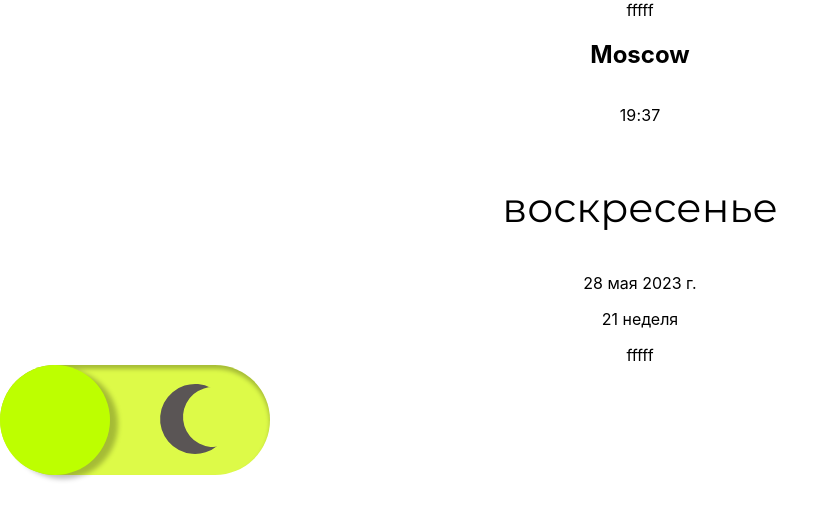
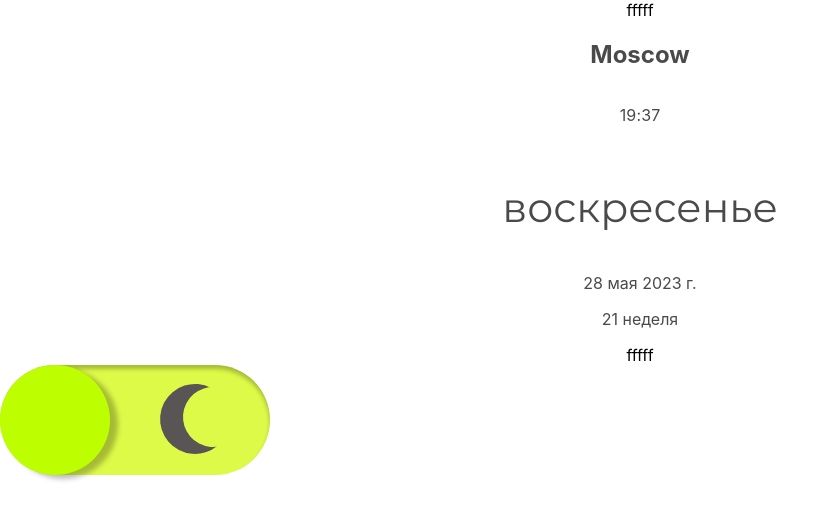
Before and after one commit to GeniaV/weather, a React (Create React App) app: page / in a window 1280 px wide. Shown: the top 520 px of the page, without its empty margins (0-839 px from the left). Built offline with nearby package versions, Linux system fonts and the light colour scheme; no server answers.

Commit message:
add: changing text color in dark and white modes

```diff
--- a/src/components/app/app.module.css
+++ b/src/components/app/app.module.css
@@ -11,3 +11,11 @@
 #dark {
   background-color: #1c1c1c;
 }
+
+.city_white {
+  color: white;
+}
+
+.city_dark {
+  color: #4a4a4a;
+}
--- a/src/components/app/app.tsx
+++ b/src/components/app/app.tsx
@@ -12,16 +12,18 @@ import { ThemeContext } from '../../services/context/context';
 
 function App() {
   const [theme, setTheme] = useState<string>(styles.light);
+  const [cityColorLight, setCityColorLight] = useState(false);
 
   const toggleTheme = () => {
     setTheme((currentTheme) => currentTheme === styles.light ? styles.dark : styles.light);
+    setCityColorLight(!cityColorLight);
   }
 
   return (
     <ThemeContext.Provider value={{ theme, toggleTheme }}>
       <div className={styles.main} id={theme}>
         <Weather />
-        <h2 className={styles.city}>{city}</h2>
+        {!cityColorLight ? <h2 className={styles.city_dark}>{city}</h2> : <h2 className={styles.city_white}>{city}</h2>}
         <section>
           <Time />
           <Day />
--- a/src/components/day/day.module.css
+++ b/src/components/day/day.module.css
@@ -3,3 +3,11 @@
   font-weight: 400;
   font-size: 41px;
 }
+
+.text_white {
+  color: white;
+}
+
+.text_dark {
+  color: #4a4a4a;
+}
--- a/src/components/day/day.tsx
+++ b/src/components/day/day.tsx
@@ -1,17 +1,35 @@
 import { useEffect, useState } from "react";
 import styles from "./day.module.css"
+import { useGlobalContext } from "../../services/context/context";
+import appStyles from '../app/app.module.css';
 
 function Day() {
   const [weekDay, setWeekDay] = useState('');
+  const { theme } = useGlobalContext();
+  const [textColorLight, seTextColorLight] = useState(false);
+
+  useEffect(() => {
+    if (theme === appStyles.light) {
+      seTextColorLight(false)
+    }
+
+    if (theme === appStyles.dark) {
+      seTextColorLight(true)
+    }
+  }, [theme, textColorLight])
 
   useEffect(() => {
     const date = new Date();
-    const dayOfWeek = date.toLocaleDateString('ru-RU', { weekday: 'long'});
+    const dayOfWeek = date.toLocaleDateString('ru-RU', { weekday: 'long' });
     setWeekDay(dayOfWeek);
   }, []);
 
   return (
-    <p className={styles.text}>{weekDay}</p>
+    <>
+      {!textColorLight ? (<p className={`${styles.text} ${styles.text_dark}`}>{weekDay}</p>)
+        : (<p className={`${styles.text} ${styles.text_white}`}>{weekDay}</p>)}
+    </>
+
   )
 };
 
--- a/src/components/time/time.module.css
+++ b/src/components/time/time.module.css
@@ -7,6 +7,15 @@
   width: 5px;
   animation: blink 2s linear infinite;
 }
+
+.time_white {
+  color: white;
+}
+
+.time_dark {
+  color: #4a4a4a;
+}
+
 
 @keyframes blink {
   0% {
--- a/src/components/time/time.tsx
+++ b/src/components/time/time.tsx
@@ -1,8 +1,12 @@
 import { useEffect, useState } from "react";
 import styles from './time.module.css';
+import { useGlobalContext } from "../../services/context/context";
+import appStyles from '../app/app.module.css';
 
 function Time() {
   const [time, setTime] = useState(getFormattedTime());
+  const [textColorLight, seTextColorLight] = useState(false);
+  const { theme } = useGlobalContext();
 
   useEffect(() => {
     const timeInterval = setInterval(() => {
@@ -13,6 +17,16 @@ function Time() {
       clearInterval(timeInterval);
     };
   }, [time]);
+
+  useEffect(() => {
+    if (theme === appStyles.light) {
+      seTextColorLight(false)
+    }
+
+    if (theme === appStyles.dark) {
+      seTextColorLight(true)
+    }
+  }, [theme, textColorLight])
 
 
   function getFormattedTime() {
@@ -25,11 +39,19 @@ function Time() {
   const { hours, minutes } = getFormattedTime();
 
   return (
-    <section className={styles.time}>
-      <p>{hours}</p>
-      <p className={styles.colon}>:</p>
-      <p>{minutes}</p>
-    </section>
+    <>
+      {textColorLight ? (
+        <section className={`${styles.time} ${styles.time_white}`}>
+          <p>{hours}</p>
+          <p className={styles.colon}>:</p>
+          <p>{minutes}</p>
+        </section>)
+        : (<section className={`${styles.time} ${styles.time_dark}`}>
+          <p>{hours}</p>
+          <p className={styles.colon}>:</p>
+          <p>{minutes}</p>
+        </section>)}
+    </>
   )
 };
 
--- a/src/components/today/today.module.css
+++ b/src/components/today/today.module.css
@@ -0,0 +1,7 @@
+.text_white {
+  color: white;
+}
+
+.text_dark {
+  color: #4a4a4a;
+}
--- a/src/components/today/today.tsx
+++ b/src/components/today/today.tsx
@@ -1,4 +1,21 @@
+import { useEffect, useState } from "react";
+import { useGlobalContext } from "../../services/context/context";
+import styles from "./today.module.css"
+import appStyles from '../app/app.module.css';
+
 function Today() {
+  const { theme } = useGlobalContext();
+  const [textColorLight, seTextColorLight] = useState(false);
+
+  useEffect(() => {
+    if (theme === appStyles.light) {
+      seTextColorLight(false)
+    }
+
+    if (theme === appStyles.dark) {
+      seTextColorLight(true)
+    }
+  }, [theme, textColorLight])
   const date = new Date();
 
   enum options {
@@ -10,7 +27,10 @@ function Today() {
   const formattedDate = date.toLocaleDateString('ru-Ru', options);
 
   return (
-    <p>{formattedDate}</p>
+    <>
+      {!textColorLight ? (<p className={styles.text_dark}>{formattedDate}</p>)
+        : (<p className={styles.text_white}>{formattedDate}</p>)}
+    </>
   )
 };
 
--- a/src/components/week-number/week-number.module.css
+++ b/src/components/week-number/week-number.module.css
@@ -0,0 +1,7 @@
+.text_white {
+  color: white;
+}
+
+.text_dark {
+  color: #4a4a4a;
+}
--- a/src/components/week-number/week-number.tsx
+++ b/src/components/week-number/week-number.tsx
@@ -1,7 +1,22 @@
 import { useEffect, useState } from "react";
+import styles from "./week-number.module.css"
+import { useGlobalContext } from "../../services/context/context";
+import appStyles from '../app/app.module.css';
 
 function WeekNumber() {
   const [weekNumber, setWeekNumber] = useState(0);
+  const { theme } = useGlobalContext();
+  const [textColorLight, seTextColorLight] = useState(false);
+
+  useEffect(() => {
+    if (theme === appStyles.light) {
+      seTextColorLight(false)
+    }
+
+    if (theme === appStyles.dark) {
+      seTextColorLight(true)
+    }
+  }, [theme, textColorLight])
 
   useEffect(() => {
     const now = new Date();
@@ -13,13 +28,16 @@ function WeekNumber() {
     date.setUTCDate(date.getUTCDate() + 4 - (date.getUTCDay() || 7));
     let startOfYear = new Date(Date.UTC(date.getUTCFullYear(), 0, 1));
 
-    const weekNumber = Math.ceil((((+date - +startOfYear) / 86400000) + 1)/7);
+    const weekNumber = Math.ceil((((+date - +startOfYear) / 86400000) + 1) / 7);
 
     setWeekNumber(weekNumber);
   }, [])
 
   return (
-    <p>{weekNumber} неделя</p>
+    <>
+      {!textColorLight ? (<p className={styles.text_dark}>{weekNumber} неделя</p>)
+        : (<p className={styles.text_white}>{weekNumber} неделя</p>)}
+    </>
   )
 };
 
```
